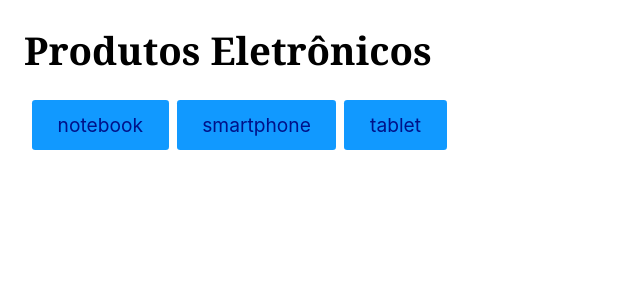
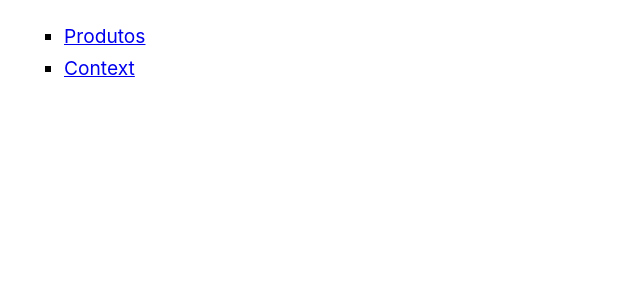
Before and after one commit to luanastephany/origamid-react, a React (Create React App) app: page / in a window 1280 px wide. Shown: the top 300 px of the page, without its empty margins (0-640 px from the left). Built offline with nearby package versions, Linux system fonts and the light colour scheme.

Commit message:
atualizando appjs

```diff
--- a/package.json
+++ b/package.json
@@ -9,6 +9,7 @@
     "@testing-library/user-event": "^12.1.10",
     "react": "^17.0.2",
     "react-dom": "^17.0.2",
+    "react-router-dom": "^5.2.0",
     "react-scripts": "4.0.3",
     "web-vitals": "^1.0.1"
   },
--- a/src/App.js
+++ b/src/App.js
@@ -1,31 +1,31 @@
-import { Produto } from './Produto';
-import { useState } from 'react'
-import { LinearProgress } from '@material-ui/core'
+import React from 'react'
+import { BrowserRouter, Link, Switch, Route } from 'react-router-dom';
+import Produtos from './Aulas/usestate/Produtos'
+import Context from './Aulas/usecontext/App'
 
-
-function App() {
-  const [dados, setDados] = useState(null)
-  const [carregando, setCarregando] = useState(null)
-
-  async function handleClick(event) {
-    setCarregando(true)
-    const response = await fetch(`https://ranekapi.origamid.dev/json/api/produto/${event.target.innerText}`)
-    const json = await response.json()
-    setDados(json)
-    setCarregando(false)
-  }
-
+export default function App() {
   return (
-    <div>
-      <h1>Produtos Eletrônicos</h1>
-      <button style={{ margin: '.5rem' }} onClick={handleClick}>notebook</button>
-      <button onClick={handleClick}>smartphone</button>
-      <button style={{ margin: '.5rem' }} onClick={handleClick}>tablet</button>
-      {carregando && <LinearProgress />}
-
-      {!carregando && dados && <Produto dados={dados} />}
-    </div>
-  );
+    <BrowserRouter>
+      <div>
+        <nav>
+          <ul>
+            <li>
+              <Link to="/produtos">Produtos</Link>
+            </li>
+            <li>
+              <Link to="/context">Context</Link>
+            </li>
+          </ul>
+        </nav>
+        <Switch>
+          <Route path="/produtos">
+            <Produtos />
+          </Route>
+          <Route path="/context">
+            <Context />
+          </Route>
+        </Switch>
+      </div>
+    </BrowserRouter>
+  )
 }
-
-export default App;
```
Also changed, not shown: 1 other file (tests, documents, lock files or other folders).
